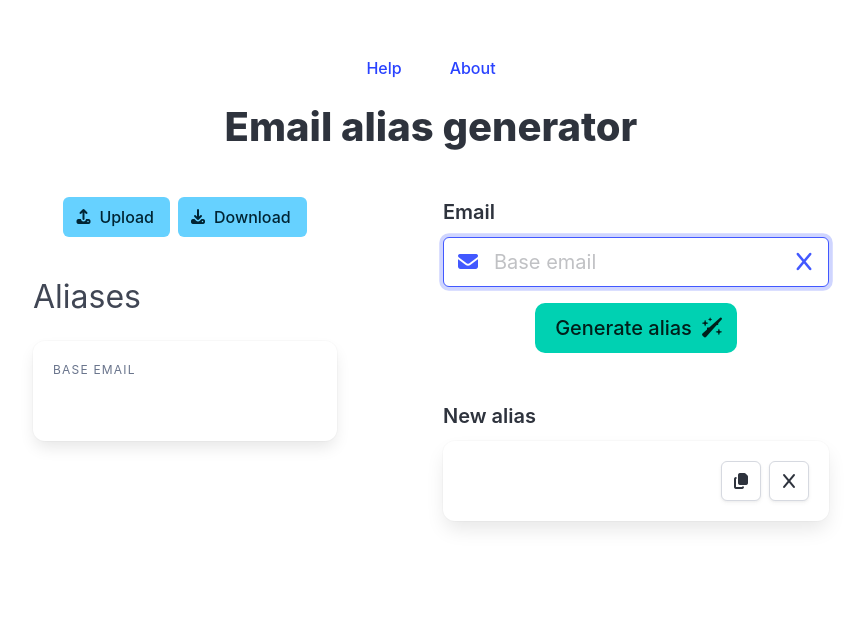
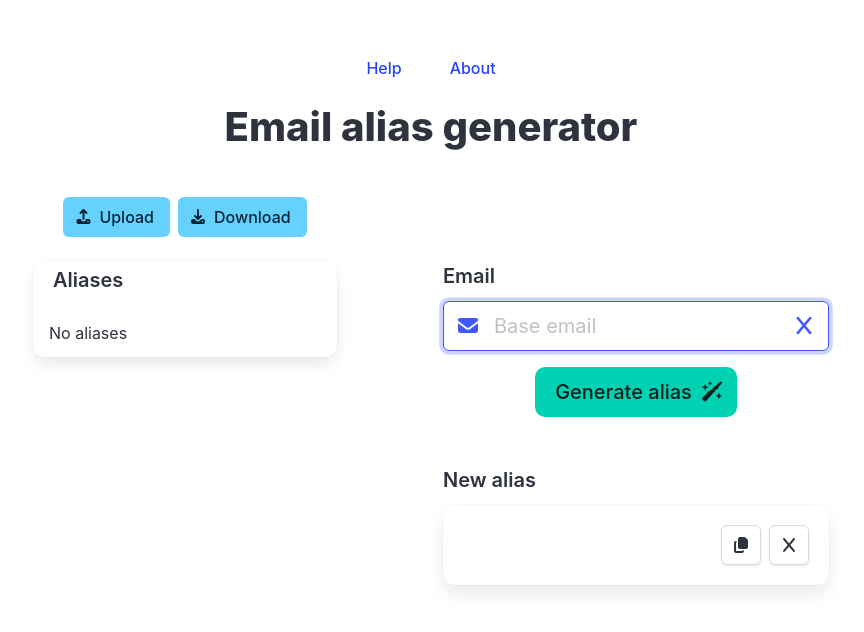
Before and after one commit to kieranongh/email-alias-generator, a React (Vite) app in the folder app/: page / in a window 1280 px wide. Shown: the top 632 px of the page, without its empty margins (209-1073 px from the left). Built offline with nearby package versions, Linux system fonts and the light colour scheme.

Commit message:
Restyle alias scroller
- separate out upload/download
  buttons into a separate
  container
- use a Bulma Panel instead of
  menu

```diff
--- a/app/src/App.tsx
+++ b/app/src/App.tsx
@@ -3,9 +3,10 @@ import { useState } from "react"
 import "bulma/css/bulma.min.css"
 import "./index.css"
 
+import { TopNavbar } from "./components/TopNavbar"
+import { FileUploadDownload } from "./components/FileUploadDownload"
 import { ExistingAliasScroller } from "./components/ExistingAliasScroller"
 import { AliasGenerator } from "./components/AliasGenerator"
-import { TopNavbar } from "./components/TopNavbar"
 
 function App() {
   const [existingTokenSet, setExistingTokenSet] = useState(new Set<string>())
@@ -16,6 +17,15 @@ function App() {
         <div className="level mb-6">
           <div className="level-item">
             <h2 className="title is-2 has-text-centered">Email alias generator</h2>
+          </div>
+        </div>
+        <div className="columns">
+          <div className="column is-1" />
+          <div className="column is-4">
+            <FileUploadDownload
+              existingTokenSet={existingTokenSet}
+              setExistingTokenSet={setExistingTokenSet}
+            />
           </div>
         </div>
 
--- a/app/src/components/ExistingAliasScroller.tsx
+++ b/app/src/components/ExistingAliasScroller.tsx
@@ -1,43 +1,13 @@
-import { useMemo, useRef } from "react"
-import { readAliasesFile, writeAliasesFile } from "../services/email-alias-generator"
-
-const downloadFile = (filename: string, content: string) => {
-  const blob = new Blob([content], { type: "text/csv" })
-  const url = URL.createObjectURL(blob)
-  const a = document.createElement("a")
-  a.href = url
-  a.download = filename
-  a.click()
-  URL.revokeObjectURL(url)
-}
+import { useMemo } from "react"
 
 interface ExistingAliasScrollerProps {
   existingTokenSet: Set<string>
   setExistingTokenSet: React.Dispatch<React.SetStateAction<Set<string>>>
 }
 export function ExistingAliasScroller(props: ExistingAliasScrollerProps) {
-  const fileUploadRef = useRef<HTMLInputElement>(null)
-
   const existingTokenArray = useMemo(() => {
     return [...props.existingTokenSet]
   }, [props.existingTokenSet])
-
-  const onUpload = () => {
-    fileUploadRef.current?.click()
-  }
-  const onFileChange = async (e: React.ChangeEvent<HTMLInputElement>) => {
-    const file = e.target.files?.[0]
-    if (!file) return
-
-    const text = await file.text()
-    const uploadedSet = readAliasesFile(text)
-    props.setExistingTokenSet(uploadedSet)
-  }
-
-  const onDownload = () => {
-    const fileText = writeAliasesFile(props.existingTokenSet)
-    downloadFile("Email aliases.csv", fileText)
-  }
 
   const onDeleteAlias = (alias) => () => {
     props.setExistingTokenSet(prev => {
@@ -48,32 +18,16 @@ export function ExistingAliasScroller(props: ExistingAliasScrollerProps) {
   }
 
   return (
-    <div className="is-flex is-flex-direction-column h-100">
-      <div id="file-input" className="file is-boxed is-flex is-justify-content-center">
-        <button className="button is-info" onClick={onUpload}>
-          <span className="icon">
-            <i className="fas fa-upload" />
-          </span>
-          <span>Upload</span>
-        </button>
-        <input ref={fileUploadRef} type="file" hidden onChange={onFileChange} />
-        <button className="button is-info ml-2" onClick={onDownload}>
-          <span className="icon">
-            <i className="fas fa-download" />
-          </span>
-          <span>Download</span>
-        </button>
-      </div>
-      <div className="mt-4">
-        <h3 className="subtitle is-3">Aliases</h3>
-        <div className="box mb-4" style={{ minHeight: "100px", maxHeight: "300px", overflowY: "scroll" }}>
-          <aside className="menu">
-            <p className="menu-label">Base email</p>
-            <ul className="menu-list">
+    <nav className="panel mb-4">
+      <label className="label is-medium" style={{ padding: "0.2em 1em" }}>Aliases</label>
+      <div style={{ maxHeight: "300px", overflowY: "scroll" }}>
+      {existingTokenArray.length === 0 && (
+        <a className="panel-block has-text-centered">No aliases</a>
+      )}
       {existingTokenArray.map(alias => {
         return (
-                  <li key={alias} className="is-flex">
-                    <button>{alias}</button>
+          <a className="panel-block is-flex is-justify-content-space-between" key={alias}>
+            <span>{alias}</span>
             <span>
               <button className="button" onClick={onDeleteAlias(alias)}>
                 <span className="icon is-small">
@@ -81,13 +35,10 @@ export function ExistingAliasScroller(props: ExistingAliasScrollerProps) {
                 </span>
               </button>
             </span>
-                  </li>
+          </a>
         )
       })}
-            </ul>
-          </aside>
       </div>
-      </div>
-    </div>
+    </nav>
   )
 }
--- /dev/null
+++ b/app/src/components/FileUploadDownload.tsx
@@ -0,0 +1,55 @@
+import { useRef } from "react"
+import { readAliasesFile, writeAliasesFile } from "../services/email-alias-generator"
+
+const downloadFile = (filename: string, content: string) => {
+  const blob = new Blob([content], { type: "text/csv" })
+  const url = URL.createObjectURL(blob)
+  const a = document.createElement("a")
+  a.href = url
+  a.download = filename
+  a.click()
+  URL.revokeObjectURL(url)
+}
+
+interface FileUploadDownloadProps {
+  existingTokenSet: Set<string>
+  setExistingTokenSet: React.Dispatch<React.SetStateAction<Set<string>>>
+}
+export function FileUploadDownload(props: FileUploadDownloadProps) {
+  const fileUploadRef = useRef<HTMLInputElement>(null)
+
+  const onUpload = () => {
+    fileUploadRef.current?.click()
+  }
+  const onFileChange = async (e: React.ChangeEvent<HTMLInputElement>) => {
+    const file = e.target.files?.[0]
+    if (!file) return
+
+    const text = await file.text()
+    const uploadedSet = readAliasesFile(text)
+    props.setExistingTokenSet(uploadedSet)
+  }
+
+  const onDownload = () => {
+    const fileText = writeAliasesFile(props.existingTokenSet)
+    downloadFile("Email aliases.csv", fileText)
+  }
+
+  return (
+    <div id="file-input" className="file is-boxed is-flex is-justify-content-center">
+      <button className="button is-info" onClick={onUpload}>
+        <span className="icon">
+          <i className="fas fa-upload" />
+        </span>
+        <span>Upload</span>
+      </button>
+      <input ref={fileUploadRef} type="file" hidden onChange={onFileChange} />
+      <button className="button is-info ml-2" onClick={onDownload}>
+        <span className="icon">
+          <i className="fas fa-download" />
+        </span>
+        <span>Download</span>
+      </button>
+    </div>
+  )
+}
--- a/app/src/components/TopNavbar.tsx
+++ b/app/src/components/TopNavbar.tsx
@@ -50,7 +50,7 @@ export function HelpModal(props: HelpModalProps) {
           <button className="delete" aria-label="close" onClick={props.onClose}></button>
         </header>
         <section className="modal-card-body">
-          <ul>
+          <ul className="is-list">
             <li>
               Upload (<span className="icon"><i className="fas fa-upload" /></span>)
               existing aliases, if any. This will prevent clashes with existing aliases and allows
--- a/app/src/index.css
+++ b/app/src/index.css
@@ -6,7 +6,7 @@ html, body, #root {
   height: 100%;
 }
 
-ul > li {
+ul.is-list > li {
   list-style-type: disc;
 }
 
```
Lines whose indentation alone changed are shown as unchanged.
